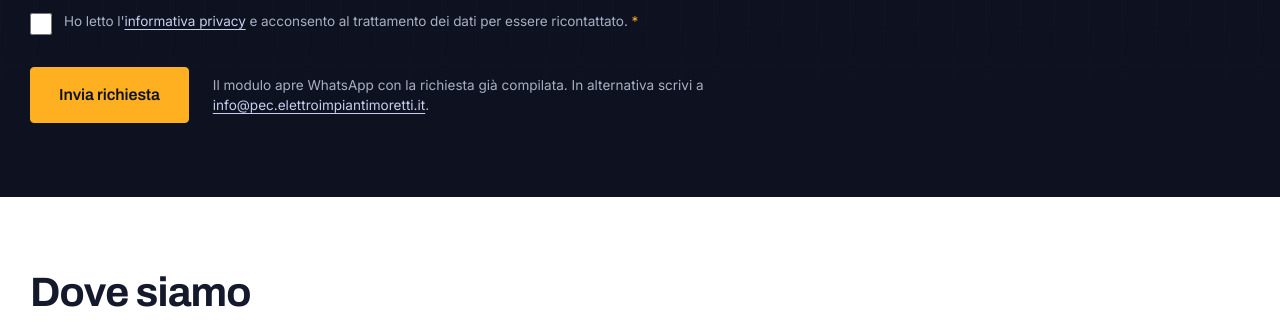
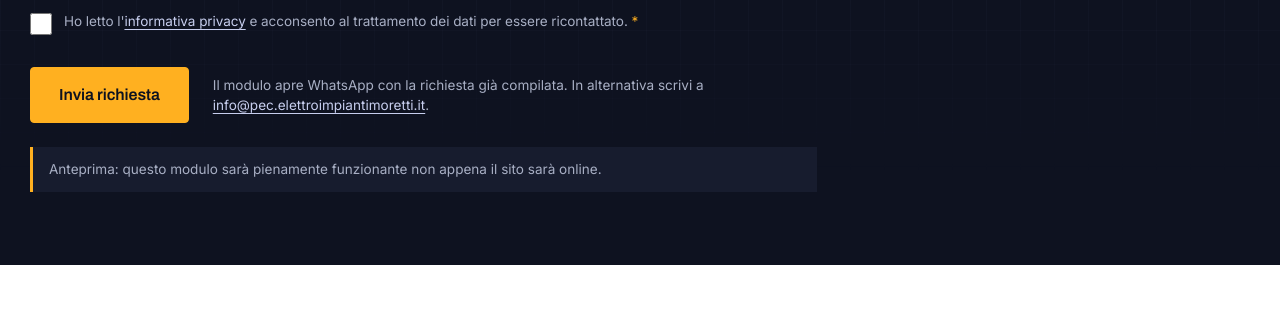
Before and after one commit to xerocool36/elettroimpianti-moretti, a plain HTML site: page docs/index.html in a window 1280 px wide. Shown: the part 5610-5946 px from the top of the page. Drawn offline with Linux system fonts and the light colour scheme.

Commit message:
Add preview disclaimer under the quote form
The note tells visitors the form becomes fully functional once the
site goes live; styled as a muted amber-edged panel, to be removed
at go-live.

Co-Authored-By: Claude Fable 5 <noreply@anthropic.com>
Claude-Session: https://claude.ai/code/session_01WVqiJfno8cmtCFcMZazQJy

```diff
--- a/docs/assets/css/site.css
+++ b/docs/assets/css/site.css
@@ -785,6 +785,17 @@ body.nav-open { overflow: hidden; }
 .form-note.is-error { color: #FFB3A2; }
 .form-note.is-ok { color: #9FE3B5; }
 
+/* preview-only disclaimer under the quote form; remove at go-live */
+.form-preview-note {
+  margin-top: var(--s-5);
+  padding: var(--s-3) var(--s-4);
+  border-left: 3px solid var(--amber);
+  background: var(--ink-2);
+  font-size: var(--t--1);
+  color: var(--on-ink-2);
+  line-height: 1.5;
+}
+
 .prev-side {
   min-width: 0;
   background: var(--ink-2);
--- a/docs/index.html
+++ b/docs/index.html
@@ -402,6 +402,8 @@
             <p class="form-note" id="form-status" role="status">Il modulo apre WhatsApp con la richiesta già compilata. In alternativa scrivi a <a href="mailto:info@pec.elettroimpiantimoretti.it">info@pec.elettroimpiantimoretti.it</a>.</p>
           </div>
         </form>
+
+        <p class="form-preview-note">Anteprima: questo modulo sarà pienamente funzionante non appena il sito sarà online.</p>
       </div>
 
       <aside class="prev-side">
```
